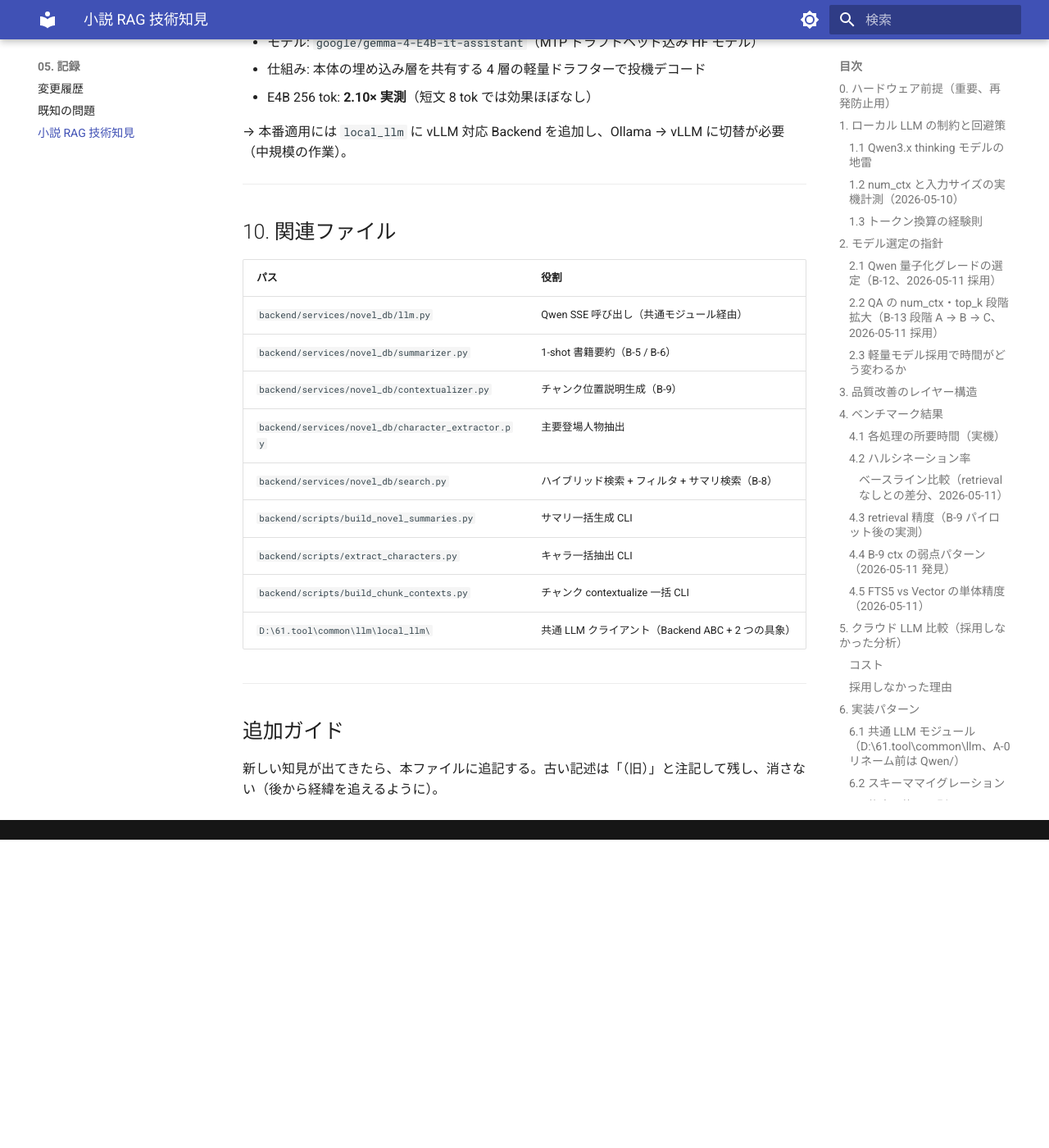
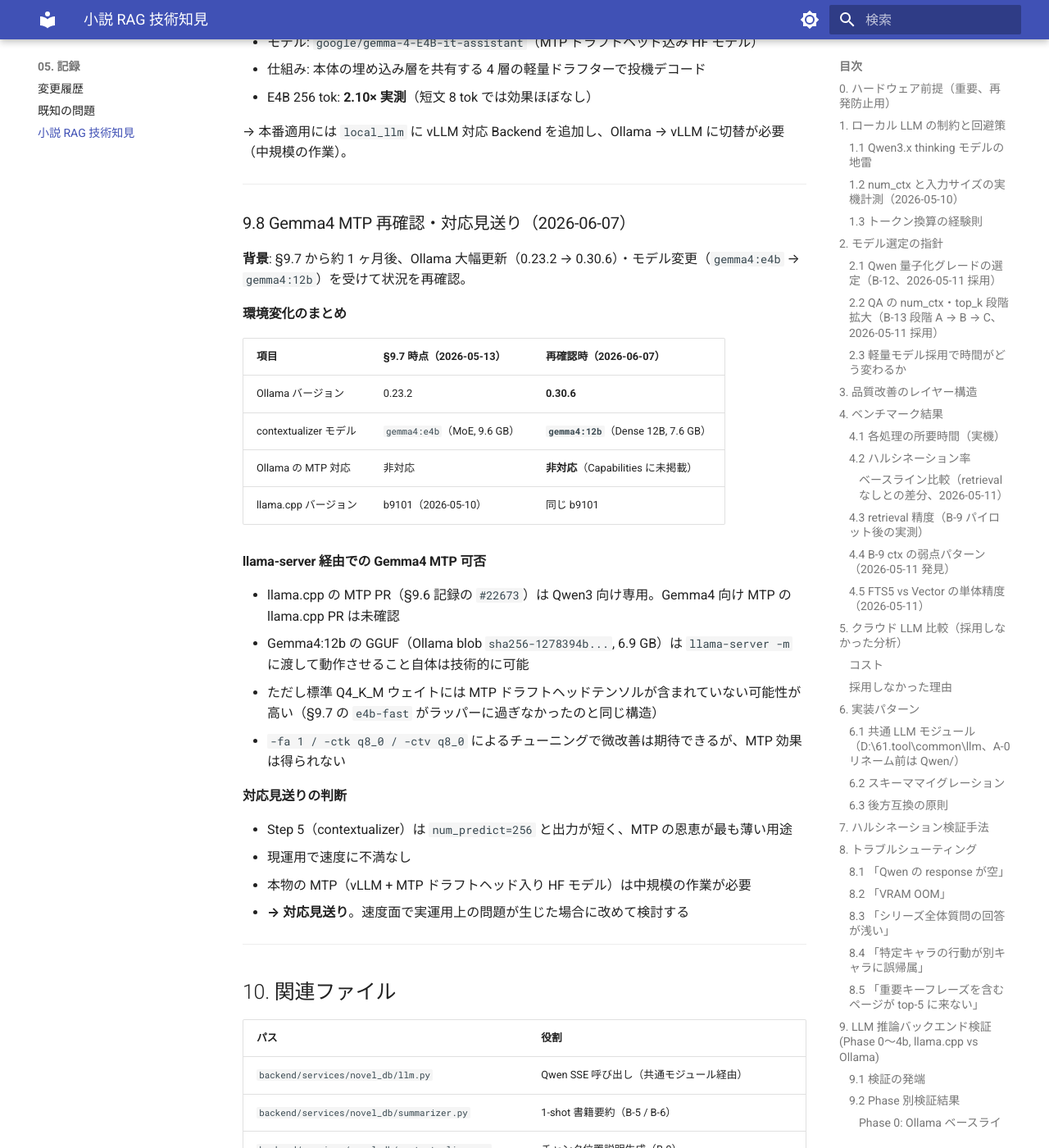
Before and after one commit to kkmmyr/Pic2PDF_Viewer, an MkDocs documentation site: the page built from docs/05_記録/小説RAG_技術知見.md, in a window 1280 px wide and 1400 px high, scrolled down 22139 px. Shown: the whole window at 82% size. Built offline with MkDocs 1.6.1 and Material for MkDocs 9.7.7, drawn with Linux system fonts in a browser that asks for light colours; before the commit the page ends 23163 px from its top, so only the background shows below that; some of the changed text lies outside the part shown.

Commit message:
docs: 小説RAG技術知見 §9.8 Gemma4 MTP 対応見送りを記録
Ollama 0.30.6・gemma4:12b 移行後の再調査結果を §9.8 として追記。
- Ollama 0.30.6 でも MTP は Capabilities に未掲載（非対応）
- llama-server 経由でも MTP テンソル入り GGUF が必要で条件は変わらず
- Step5（contextualizer）は出力が短く（256 tok）MTP 恩恵が薄い
- 実運用上の速度不満なし → 対応見送りを決定

Co-Authored-By: Claude Sonnet 4.6 <noreply@anthropic.com>

```diff
--- a/docs/05_記録/小説RAG_技術知見.md
+++ b/docs/05_記録/小説RAG_技術知見.md
@@ -2,7 +2,7 @@
 
 実機検証・モデル選定・回避策・ベンチマークの記録。設計書（How を書く場所）/ ADR（単発判断）とは別に、運用で蓄えた「経験則」を残す。
 
-最終更新: 2026-05-13（§9.7 Gemma4 MTP Ollama 検証結果を追加）
+最終更新: 2026-06-07（§9.8 Gemma4 MTP 再確認・対応見送り決定を追加）
 
 関連:
 - 設計: [バックエンド設計](../03_詳細設計/機能別/小説テキスト検索・RAG機能_バックエンド設計.md)
@@ -713,6 +713,35 @@ DGX Spark 記事（classmethod, 2026-05）によると:
 
 ---
 
+### 9.8 Gemma4 MTP 再確認・対応見送り（2026-06-07）
+
+**背景**: §9.7 から約 1 ヶ月後、Ollama 大幅更新（0.23.2 → 0.30.6）・モデル変更（`gemma4:e4b` → `gemma4:12b`）を受けて状況を再確認。
+
+#### 環境変化のまとめ
+
+| 項目 | §9.7 時点（2026-05-13） | 再確認時（2026-06-07） |
+|---|---|---|
+| Ollama バージョン | 0.23.2 | **0.30.6** |
+| contextualizer モデル | `gemma4:e4b`（MoE, 9.6 GB） | **`gemma4:12b`**（Dense 12B, 7.6 GB） |
+| Ollama の MTP 対応 | 非対応 | **非対応**（Capabilities に未掲載） |
+| llama.cpp バージョン | b9101（2026-05-10） | 同じ b9101 |
+
+#### llama-server 経由での Gemma4 MTP 可否
+
+- llama.cpp の MTP PR（§9.6 記録の `#22673`）は Qwen3 向け専用。Gemma4 向け MTP の llama.cpp PR は未確認
+- Gemma4:12b の GGUF（Ollama blob `sha256-1278394b...`, 6.9 GB）は `llama-server -m` に渡して動作させること自体は技術的に可能
+- ただし標準 Q4_K_M ウェイトには MTP ドラフトヘッドテンソルが含まれていない可能性が高い（§9.7 の `e4b-fast` がラッパーに過ぎなかったのと同じ構造）
+- `-fa 1 / -ctk q8_0 / -ctv q8_0` によるチューニングで微改善は期待できるが、MTP 効果は得られない
+
+#### 対応見送りの判断
+
+- Step 5（contextualizer）は `num_predict=256` と出力が短く、MTP の恩恵が最も薄い用途
+- 現運用で速度に不満なし
+- 本物の MTP（vLLM + MTP ドラフトヘッド入り HF モデル）は中規模の作業が必要
+- **→ 対応見送り**。速度面で実運用上の問題が生じた場合に改めて検討する
+
+---
+
 ## 10. 関連ファイル
 
 | パス | 役割 |
```
